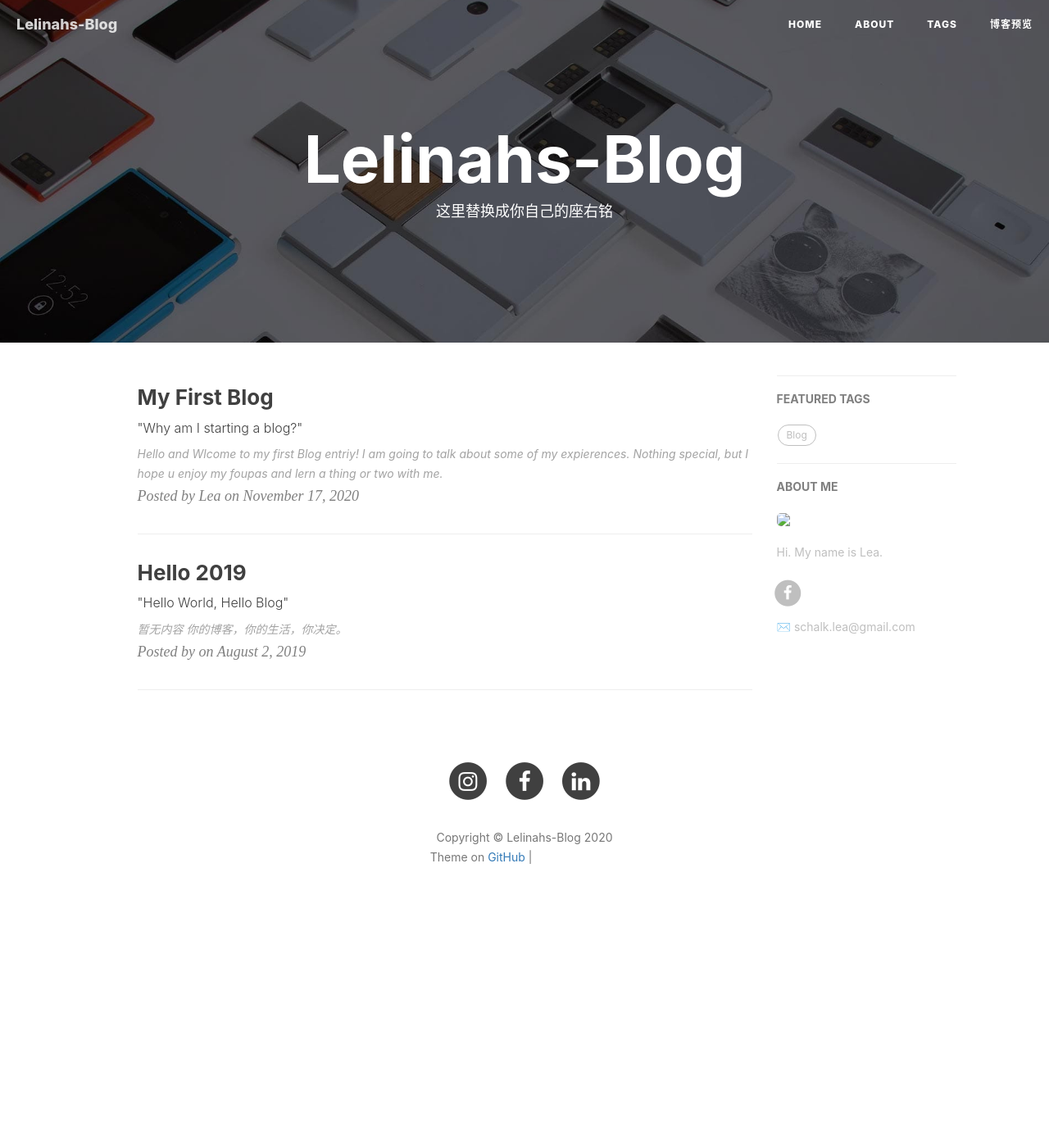
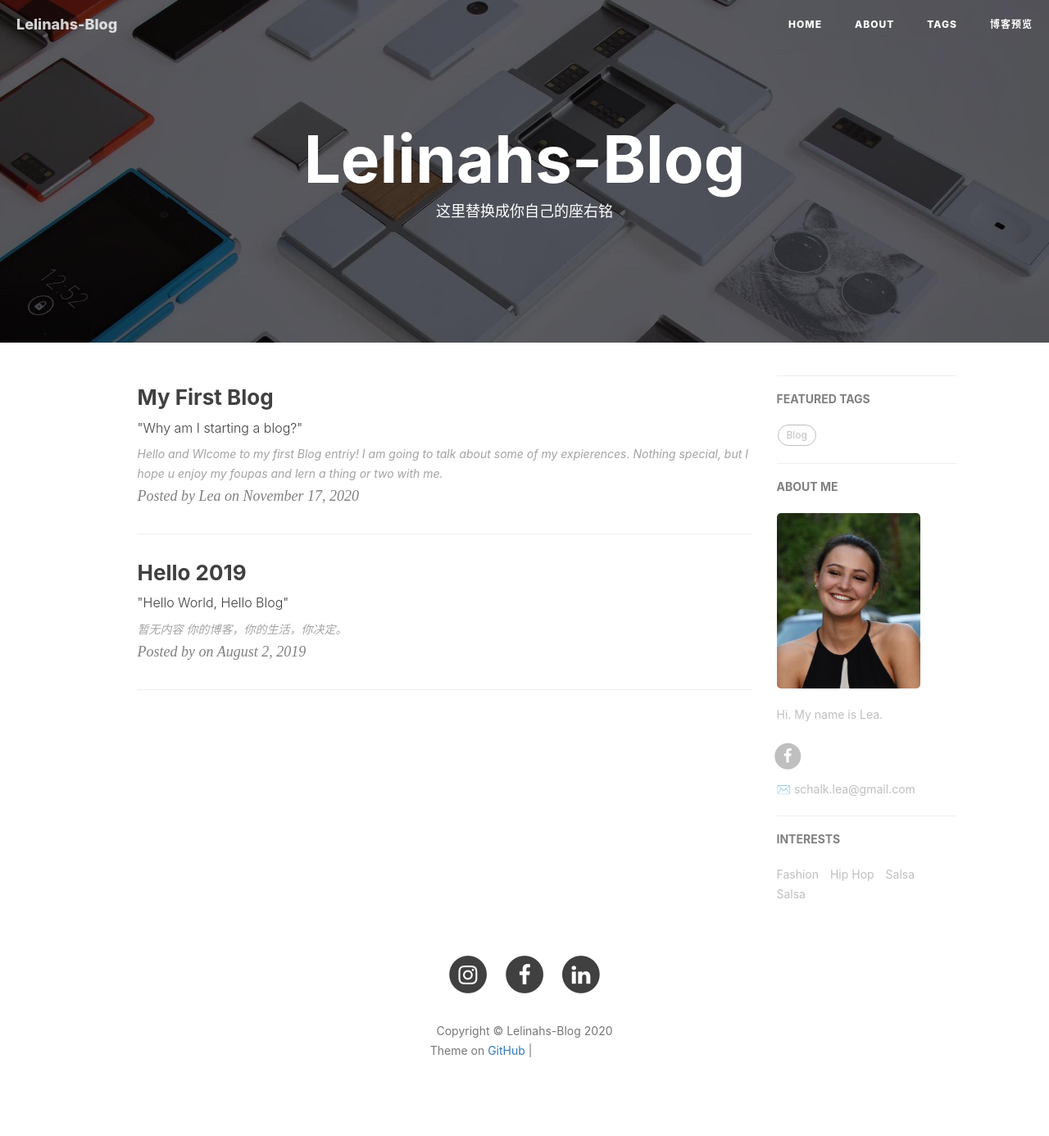
Before and after one commit to Lelinah/lelinah.github.io, a Jekyll site: the page built from index.html, in a window 1280 px wide. Shown: the whole page at 82% size. Built offline with Jekyll 4.4.1, drawn with Linux system fonts in a browser that asks for light colours; nearby versions of some CDN libraries; library files that are not in the unit come from our copies; the list of posts is cut into pages by our own code; comment, search, counter and statistics services are not loaded; before the commit the page ends 1150 px from its top, so only the background shows below that; grey boxes are pictures that could not be loaded.

Commit message:
interests
Experiemtieren wie sich friends zu interests auswirkt in page und post

```diff
--- a/_config.yml
+++ b/_config.yml
@@ -55,7 +55,7 @@ featured-condition-size: 1        # if mentioned once or more, tag will be liste
 
 #Intrests
 
-Intrests: [
+interests: [
     {
         title: "Fashion",              # name to be displaces
        # href: "http://foo.github.io/"   # link to other blog
@@ -72,6 +72,15 @@ Intrests: [
     }
 
     # if adding more: syntax needs "," after last "}"
+]
+
+#New posts
+
+newPosts: [
+        {
+            post:                 # Name of newest post
+        },
+            post:                 # Name of second newest post
 ]
 
 # ---- 4、build the configuration
--- a/_layouts/page.html
+++ b/_layouts/page.html
@@ -49,13 +49,13 @@ layout: default
                 </section>
                 {% endif %}
 
-                <!-- Friends Blog -->
-                {% if site.friends %}
+                <!-- interests hier whrscheinlich new post einsetzten? -->
+                {% if site.interests %}
                 <hr>
-                <h5>FRIENDS</h5>
+                <h5>INTERESTS</h5>
                 <ul class="list-inline">
-                    {% for friend in site.friends %}
-                        <li><a href="{{friend.href}}">{{friend.title}}</a></li>
+                    {% for interest in site.interests %}
+                        <li><a>{{interest.title}}</a></li>
                     {% endfor %}
                 </ul>
                 {% endif %}
@@ -104,7 +104,7 @@ layout: default
                     <div class="short-about">
                         {% if site.sidebar-avatar %}
                         <a href="{{ site.baseurl }}/about">
-                                <img src="{{site.sidebar-avatar}}"/>
+                            <img src="{{site.sidebar-avatar}}" />
                         </a>
                         {% endif %}
                         {% if site.sidebar-about-description %}
@@ -190,13 +190,13 @@ layout: default
                         {% endif %}
                     </div>
                 </section>
-                <!-- Friends Blog -->
-                {% if site.friends %}
+                <!-- interests -->
+                {% if site.interests %}
                 <hr>
-                <h5>FRIENDS</h5>
+                <h5>INTERESTS</h5>
                 <ul class="list-inline">
-                    {% for friend in site.friends %}
-                        <li><a href="{{friend.href}}">{{friend.title}}</a></li>
+                    {% for interest in site.interests %}
+                    <li><a>{{interest.title}}</a></li>
                     {% endfor %}
                 </ul>
                 {% endif %}
```
Also changed, not shown: _layouts/post.html (+4 -5 lines), img/my_head_icon.png (added). Lines whose indentation alone changed are shown as unchanged.
